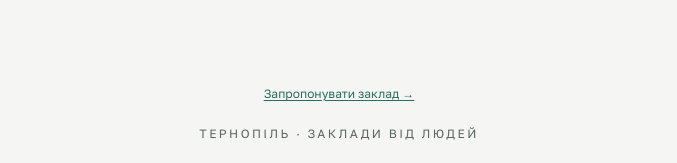
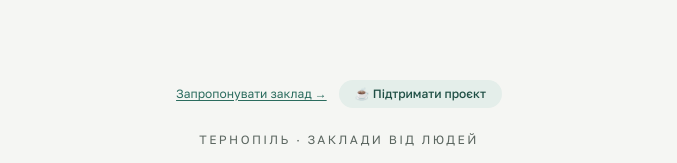
Before and after one commit to ladakonovalenko/ternopil-cafe, a React (Vite) app in the folder frontend/: page / in a window 1280 px wide. Shown: the top 163 px of the page, without its empty margins (301-978 px from the left). Built offline with nearby package versions, Linux system fonts and the light colour scheme; no server answers.

Commit message:
Add support-the-project button

```diff
--- a/frontend/src/components/Hero.jsx
+++ b/frontend/src/components/Hero.jsx
@@ -40,15 +40,28 @@ export default function Hero({ onSearch, loading, venueCount }) {
 
   return (
     <header className="px-4 sm:px-6 pt-14 sm:pt-20 pb-14 text-center max-w-2xl mx-auto">
+      <div className="flex flex-wrap items-center justify-center gap-3 mb-6">
         <a
           href="https://t.me/ladookk"
           target="_blank"
           rel="noopener noreferrer"
           className="inline-block font-body text-xs text-accent hover:text-accent-dark
-                   underline underline-offset-2 mb-6"
+                     underline underline-offset-2"
         >
           Запропонувати заклад →
         </a>
+
+        <a
+          href="https://send.monobank.ua/jar/6MTqiY4SEb"
+          target="_blank"
+          rel="noopener noreferrer"
+          className="inline-flex items-center gap-1.5 font-body text-xs font-medium
+                     bg-accent-soft hover:bg-accent hover:text-surface text-accent-dark
+                     rounded-full px-4 py-1.5 transition-colors"
+        >
+          ☕ Підтримати проєкт
+        </a>
+      </div>
 
       <p className="font-body text-xs tracking-[0.15em] sm:tracking-[0.2em] uppercase text-ink-soft mb-4">
         Тернопіль · заклади від людей
```
Lines whose indentation alone changed are shown as unchanged.
